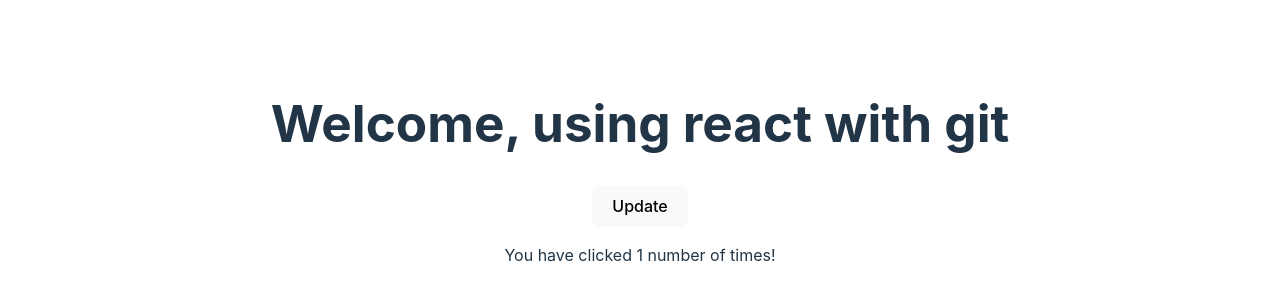
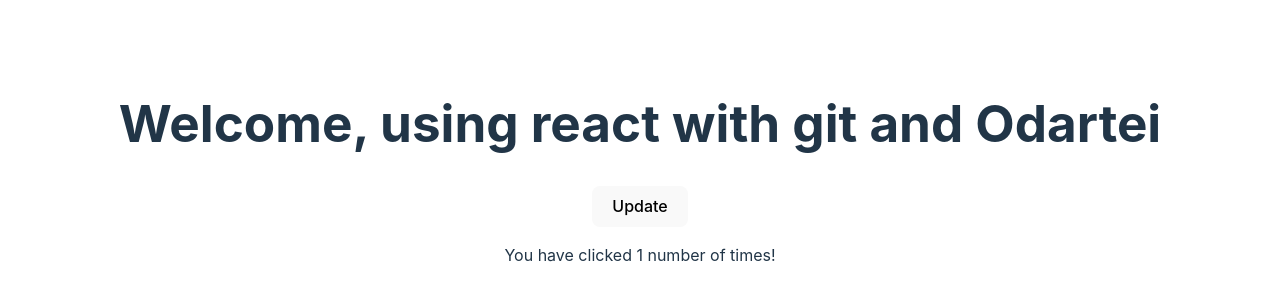
Before and after one commit to sam4work/react_basics, a React (Vite) app: page / in a window 1280 px wide. Shown: the part 228-528 px from the top of the page. Built offline with nearby package versions, Linux system fonts and the light colour scheme.

Commit message:
I added my name

```diff
--- a/src/App.jsx
+++ b/src/App.jsx
@@ -7,7 +7,7 @@
 	return (
 		<>
 			<h1>
-				Welcome, using react with git
+				Welcome, using react with git and Odartei
 			</h1>
 
 			<button onClick={() => setCount(count + 1)}>Update</button>
```
